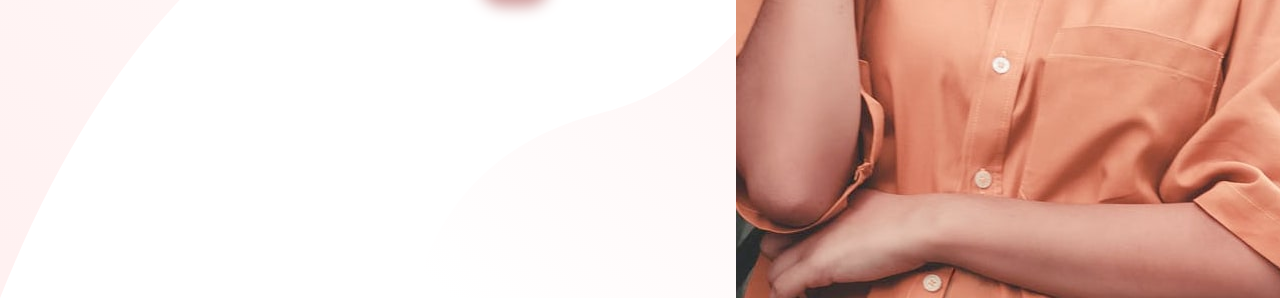
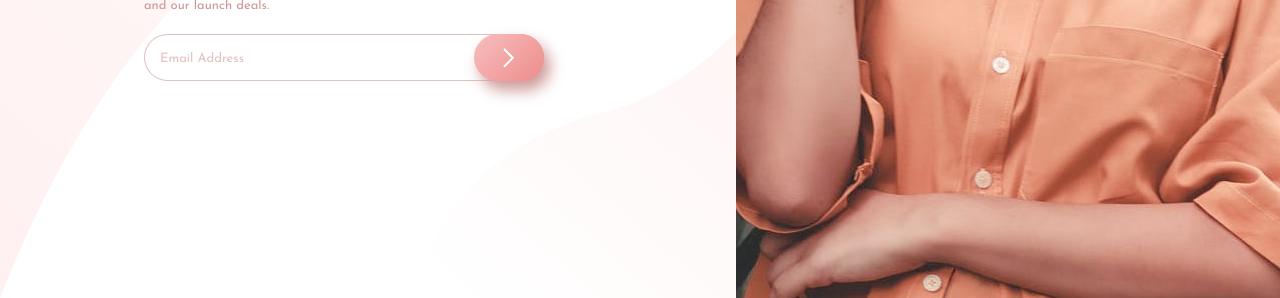
Before and after one commit to pedromigueldev/base-apparel-coming-soon-master, a plain HTML site: page index.html in a window 1280 px wide. Shown: the part 502-800 px from the top of the page. Drawn offline with nearby package versions, Linux system fonts and the light colour scheme; files that its build step writes are made by us from their sources; files whose address does not match are found by name.

Commit message:
Adicionado Template Rows

```diff
--- a/css/componentes/_grid.scss
+++ b/css/componentes/_grid.scss
@@ -3,6 +3,7 @@
         width: 100%;
         display: grid;
         grid-template-columns: 10% 45% 45%;
+        grid-template-rows: 15% auto;
         justify-items: inherit;
         align-items: center;
         grid-template-areas:
```
